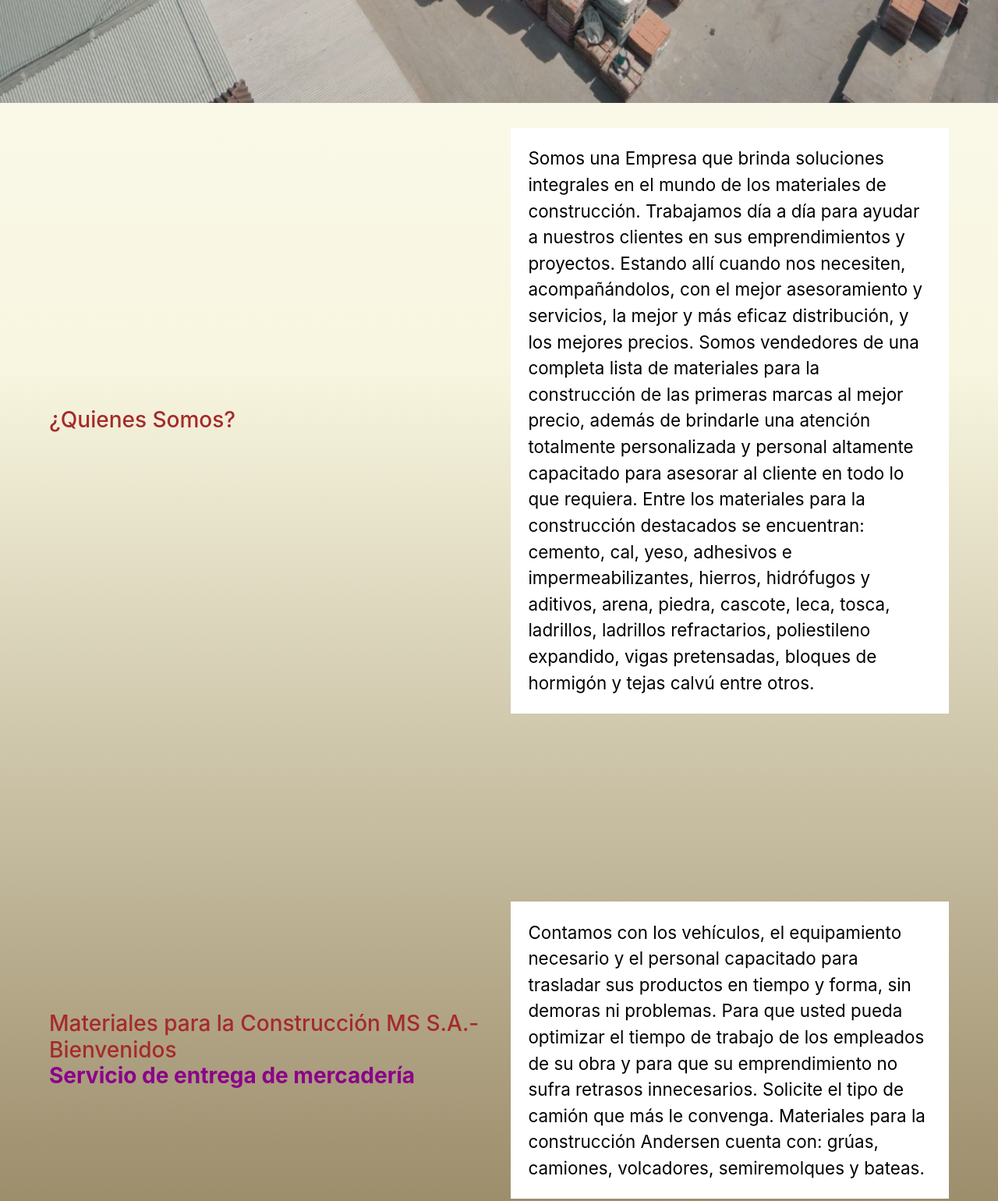
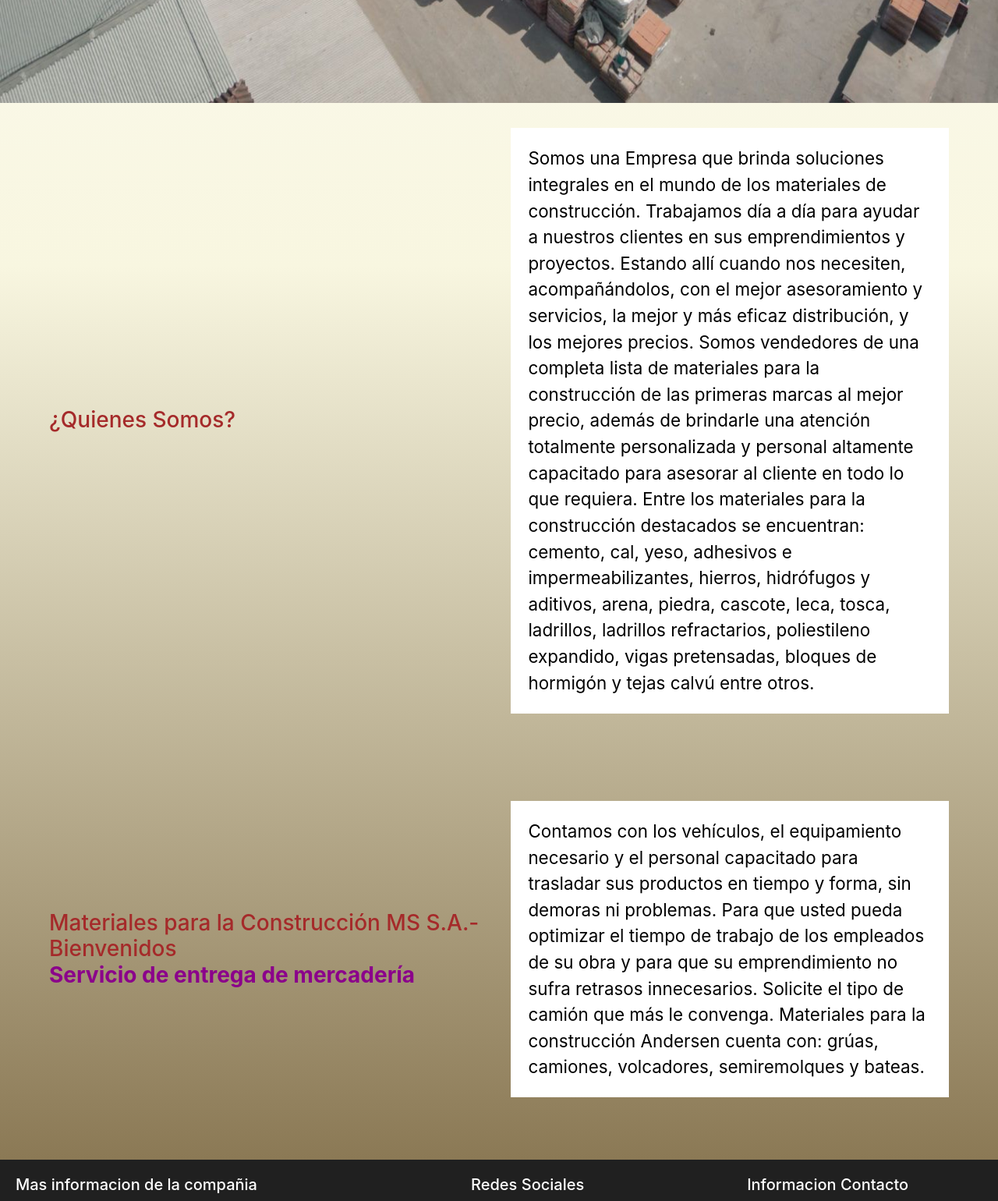
Before and after one commit to zarcelohat/Juan-Santarsiere-Avances-Proyecto, a plain HTML site: page index.html in a window 1280 px wide. Shown: the part 900-2440 px from the top of the page at 78% size. Drawn offline with nearby package versions, Linux system fonts and the light colour scheme; a web font is replaced by a local one.

```diff
--- a/index.html
+++ b/index.html
@@ -58,7 +58,7 @@
 
 
     </div>
-    <div class="articulo-main row contenedor-1  px-5 align-items-center justify-content-center">
+    <div class="row contenedor-1  px-5 align-items-center justify-content-center">
 
        <div class="col-xl-6  justify-content-center">
             <h3> <b class="h3"> ¿Quienes Somos?</b> </h3>
@@ -81,7 +81,7 @@
     </div>
 
 
-   <div class="articulo-main row contenedor-1  p-5 align-items-center justify-content-center">
+   <div class="row contenedor-1  p-5 align-items-center justify-content-center">
    <div class="col-xl-6 justify-content-center">
         <h3> <b class="h3"> Materiales para la Construcción MS S.A.- Bienvenidos </b> </h3>
         <h3> <b class="h3a"> Servicio de entrega de mercadería </b> </h3>
```
